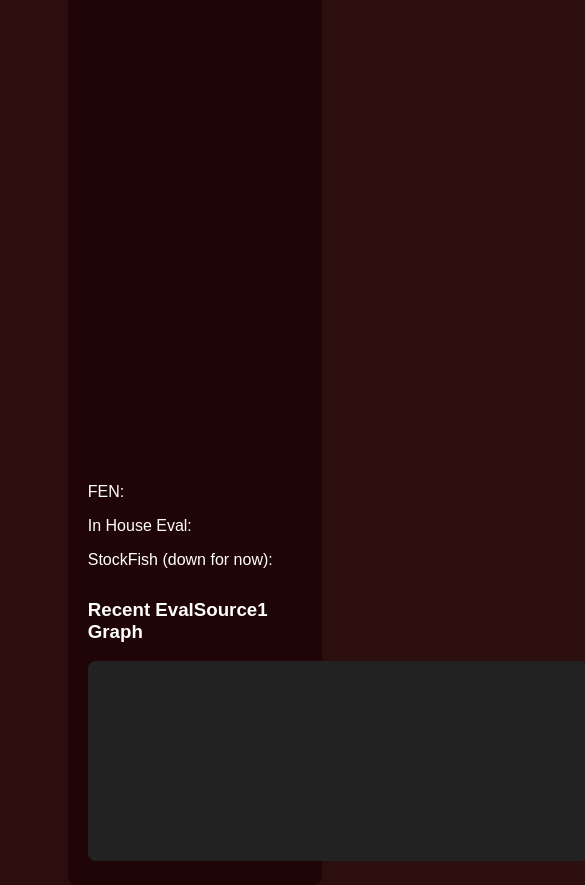
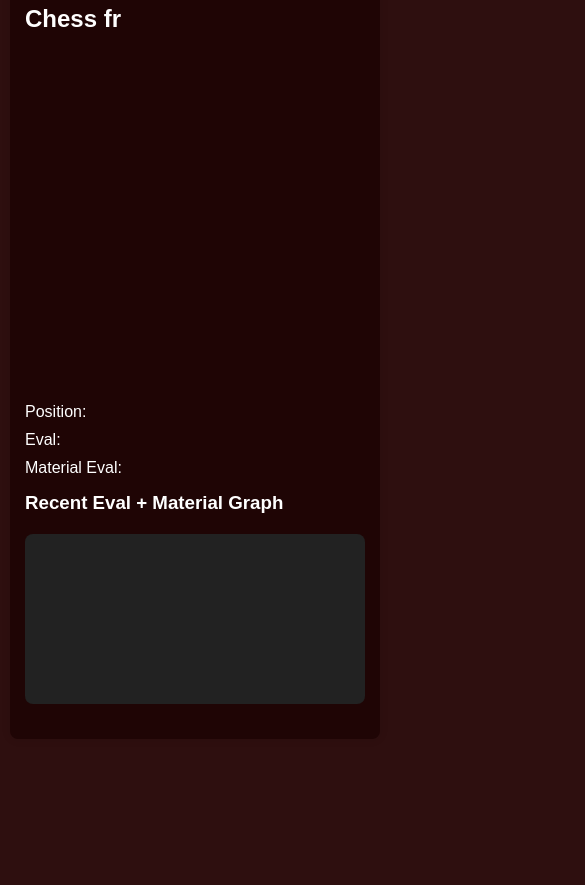
Before and after one commit to jackhlay/ChessFrontEnd, a website: page frontEnd/public/index.html in a window 390 px wide. Shown: the part 63-948 px from the top of the page, 585 px wide, since content can reach past the window. After the commit the page ends 844 px from the top, so only its background shows below. Drawn offline with nearby package versions, Linux system fonts and the light colour scheme; no server answers.

Commit message:
Front End Update
Front end is now mobile friendly, and displays Positional Eval + Material Eval values + a graph for both. Updated gif too

```diff
--- a/frontEnd/public/app.js
+++ b/frontEnd/public/app.js
@@ -9,23 +9,13 @@ const evalSource2Element = document.getElementById('evalSource2');
 const evalGraph = document.getElementById('evalGraph');
 const ctx = evalGraph.getContext('2d');
 const MAX_EVALS = 50; // Change x to desired number
-let recentEvals = [];
+let recentEvals1 = [];
+let recentEvals2 = [];
+
 
 function drawEvalGraph() {
     ctx.clearRect(0, 0, evalGraph.width, evalGraph.height);
-    ctx.strokeStyle = '#0ff';
-    ctx.lineWidth = 2;
-    ctx.beginPath();
-    for (let i = 0; i < recentEvals.length; i++) {
-        const x = (i / (MAX_EVALS - 1)) * evalGraph.width;
-        // Map eval to y: assume range -5 to +5
-        const minY = -1500
-        const maxY = 1500
-        const y = evalGraph.height - ((recentEvals[i] - minY) / (maxY - minY) * evalGraph.height);
-        if (i === 0) ctx.moveTo(x, y);
-        else ctx.lineTo(x, y);
-    }
-    ctx.stroke();
+
     // Draw axes
     ctx.strokeStyle = '#888';
     ctx.lineWidth = 1;
@@ -33,6 +23,33 @@ function drawEvalGraph() {
     ctx.moveTo(0, evalGraph.height / 2);
     ctx.lineTo(evalGraph.width, evalGraph.height / 2);
     ctx.stroke();
+
+    // Helper function to draw a line
+    function drawLine(evals, color) {
+        ctx.strokeStyle = color;
+        ctx.lineWidth = 2;
+        ctx.beginPath();
+        for (let i = 0; i < evals.length; i++) {
+            const x = (i / (MAX_EVALS - 1)) * evalGraph.width;
+            // Map eval to y: assume range -3500 to +3500
+            const minY = -3500;
+            const maxY = 3500;
+            const y = evalGraph.height - ((evals[i] - minY) / (maxY - minY) * evalGraph.height);
+            if (i === 0) ctx.moveTo(x, y);
+            else ctx.lineTo(x, y);
+        }
+        ctx.stroke();
+    }
+
+    // Draw evalSource1 in blue
+    if (recentEvals1.length > 0) {
+        drawLine(recentEvals1, '#0ff');
+    }
+
+    // Draw evalSource2 in red
+    if (recentEvals2.length > 0) {
+        drawLine(recentEvals2, '#f00');
+    }
 }
 
 socket.on('chess-update', ({ fen, evalSource1, evalSource2}) => {
@@ -41,14 +58,20 @@ socket.on('chess-update', ({ fen, evalSource1, evalSource2}) => {
     evalSource1Element.textContent = evalSource1;
     evalSource2Element.textContent = evalSource2;
 
-    // Track evals
-    let evalNum = parseFloat(evalSource1);
-    if (!isNaN(evalNum)) {
-        recentEvals.push(evalNum);
-        if (recentEvals.length > MAX_EVALS) recentEvals.shift();
-        drawEvalGraph();
+    // Track evals for both sources
+    let evalNum1 = parseFloat(evalSource1);
+    if (!isNaN(evalNum1)) {
+        recentEvals1.push(evalNum1);
+        if (recentEvals1.length > MAX_EVALS) recentEvals1.shift();
     }
 
+    let evalNum2 = parseFloat(evalSource2);
+    if (!isNaN(evalNum2)) {
+        recentEvals2.push(evalNum2);
+        if (recentEvals2.length > MAX_EVALS) recentEvals2.shift();
+    }
+
+    drawEvalGraph();
 });
 
 // Request initial state
--- a/frontEnd/public/index.html
+++ b/frontEnd/public/index.html
@@ -6,56 +6,75 @@
     <title>Chess Board Updates</title>
     <script type="module" src="https://unpkg.com/chessboard-element?module"></script>
     <style>
+        * {
+            box-sizing: border-box;
+        }
+
         body {
             font-family: Arial, sans-serif;
             display: flex;
             justify-content: center;
             align-items: center;
-            height: 100vh;
+            min-height: 100vh;
             margin: 0;
-            background-color: #f0f0f0;
+            background-color: rgb(46, 15, 15);
+            color: white;
+            padding: 10px;
         }
+
         #app {
-            background-color: white;
+            background-color: rgb(31, 5, 5);
+            color: white;
+            max-width: 600px;
+            width: 100%;
             padding: 20px;
             border-radius: 8px;
             box-shadow: 0 0 10px rgba(0,0,0,0.1);
         }
+
         chess-board {
-            width: 400px;
-            height: 400px;
-            margin-bottom: 20px;
+            display: block;
+            width: 100%;
+            aspect-ratio: 1;
+            margin: 0 auto 20px;
         }
-        .eval-bar {
-            width: 20px;
-            height: 400px;
-            background-color: #ddd;
-            margin-left: 10px;
-            position: relative;
+
+        h1, h3, p {
+            text-align: left;
+            margin: 10px 0;
         }
-        .eval-indicator {
+
+        #evalGraph {
+            display: block;
             width: 100%;
-            height: 4px;
-            background-color: #333;
-            position: absolute;
-            left: 0;
-            transition: top 0.3s ease;
+            max-width: 400px;
+            margin: 20px auto;
+            background: #222;
+            border-radius: 8px;
+        }
+
+        @media (max-width: 600px) {
+            #app {
+                padding: 15px;
+            }
+
+            h1 {
+                font-size: 1.5em;
+            }
         }
     </style>
 </head>
-<body style="background-color: rgb(46, 15, 15); color: white;">
-    <div id="app" style="background-color: rgb(31, 5, 5); color: white; width: 55%;">
-        <h1>Computer Plays Chess in Real Time</h1>
-        <div style="display: flex; justify-content: center;padding: 20px;width: 45%;margin: 0 auto;">
-            <chess-board ></chess-board>
+<body>
+    <div id="app">
+        <h1>Chess fr</h1>
+        <chess-board></chess-board>
+        <p>Position: <span id="fen"></span></p>
+        <p>Eval: <span id="evalSource1"></span></p>
+        <p>Material Eval: <span id="evalSource2"></span></p>
+        <div style="margin-top: 15px;">
+            <h3>Recent Eval + Material Graph</h3>
+            <canvas id="evalGraph"></canvas>
         </div>
-        <p>FEN: <span id="fen"></span></p>
-        <p>In House Eval: <span id="evalSource1"></span></p>
-        <p>StockFish (down for now): <span id="evalSource2"></span></p>
-            <div style="margin-top: 30px;">
-                <h3>Recent EvalSource1 Graph</h3>
-                <canvas id="evalGraph" width="500" height="200" style="background: #222; border-radius: 8px;"></canvas>
-            </div>
     </div>
     <script src="/socket.io/socket.io.js"></script>
     <script src="app.js"></script>
--- a/frontEnd/server.js
+++ b/frontEnd/server.js
@@ -24,7 +24,7 @@ app.post('/api/update', (req, res) => {
     new Chess(fen);
 
     // Emit the update to all connected clients
-    io.emit('chess-update', { fen, evalSource1});
+    io.emit('chess-update', { fen, evalSource1, evalSource2});
 
     res.status(200).json({ message: 'Update successful' });
   } catch (error) {
@@ -44,5 +44,5 @@ io.on('connection', (socket) => {
   const initialFen = chess.fen();
   const initialEvalSource1 = "0.0";
   const initialEvalSource2 = "0.0";
-  socket.emit('chess-update', { fen: initialFen, evalSource1: initialEvalSource1});
+  socket.emit('chess-update', { fen: initialFen, evalSource1: initialEvalSource1, evalSource2: initialEvalSource2});
 });
```
